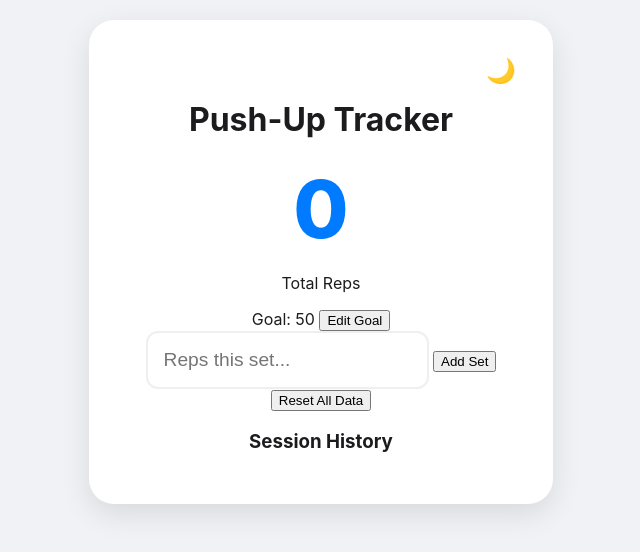
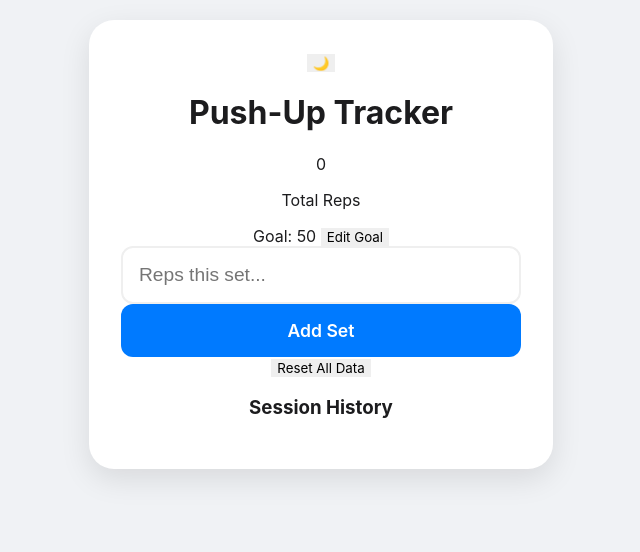
Before and after one commit to ChooRob/rep-tracker, a plain HTML site: page index.html in a window 1280 px wide. Shown: the whole page, without its empty margins (319-959 px from the left). Drawn offline with Linux system fonts and the light colour scheme.

Commit message:
Fix theming between chrome and safari

```diff
--- a/script.js
+++ b/script.js
@@ -16,24 +16,25 @@ let history = JSON.parse(localStorage.getItem('repHistory')) || [];
 
 const themeToggle = document.getElementById('theme-toggle');
 
-// 1. Function to apply theme
 function applyTheme(theme) {
+    // Applying to both body and documentElement for Safari compatibility
     document.documentElement.setAttribute('data-theme', theme);
+    document.body.setAttribute('data-theme', theme);
+
     localStorage.setItem('theme', theme);
     themeToggle.textContent = theme === 'light' ? '🌙' : '☀️';
 }
 
-// 2. Load saved theme or system preference
+// Check for saved preference
 const savedTheme = localStorage.getItem('theme') ||
     (window.matchMedia('(prefers-color-scheme: dark)').matches ? 'dark' : 'light');
 
+// Apply immediately
 applyTheme(savedTheme);
 
-// 3. Toggle event
 themeToggle.addEventListener('click', () => {
     const currentTheme = document.documentElement.getAttribute('data-theme');
-    const newTheme = currentTheme === 'light' ? 'dark' : 'light';
-    applyTheme(newTheme);
+    applyTheme(currentTheme === 'light' ? 'dark' : 'light');
 });
 
 // Initial Load
--- a/style.css
+++ b/style.css
@@ -16,19 +16,21 @@
     --input-bg: #2c2c2e;
 }
 
+/* Base Styles */
 body {
     font-family: -apple-system, BlinkMacSystemFont, "Segoe UI", Roboto, sans-serif;
     display: flex;
     justify-content: center;
-    background-color: var(--bg-color); /* Updated */
+    background-color: var(--bg-color);
     margin: 0;
     padding: 20px;
     transition: background-color 0.3s ease;
+    -webkit-font-smoothing: antialiased; /* Better text on Safari */
 }
 
 .container {
-    background: var(--card-bg); /* Updated */
-    color: var(--text-main);    /* Updated */
+    background: var(--card-bg);
+    color: var(--text-main);
     padding: 2rem;
     border-radius: 25px;
     box-shadow: 0 10px 30px rgba(0,0,0,0.1);
@@ -38,53 +40,37 @@ body {
     transition: background-color 0.3s ease, color 0.3s ease;
 }
 
-h1 {
-    color: var(--text-main); /* Forces title to change color */
-    margin-top: 10px;
+/* BUTTON RESET (The Safari Fix) */
+button {
+    -webkit-appearance: none; /* Removes Safari default look */
+    appearance: none;
+    border: none;
+    cursor: pointer;
+    font-family: inherit;
 }
 
-.counter-display #rep-count {
-    font-size: 5rem;
-    font-weight: 800;
-    color: #007AFF; /* Stays blue in both modes for branding */
-    display: block;
+/* Primary Button Styling */
+#add-btn {
+    width: 100%;
+    padding: 16px;
+    font-size: 1.1rem;
+    font-weight: 600;
+    border-radius: 12px;
+    background-color: #007AFF;
+    color: white;
 }
 
-/* Input Fields */
+/* Input Styling */
 input {
+    -webkit-appearance: none; /* Removes Safari shadow */
+    width: 100%;
+    box-sizing: border-box; /* Prevents input from overflowing */
     padding: 16px;
     font-size: 1.2rem;
     background-color: var(--input-bg);
     color: var(--text-main);
     border: 2px solid var(--border-color);
     border-radius: 12px;
-    outline: none;
 }
 
-/* History Items */
-.history-item {
-    display: flex;
-    justify-content: space-between;
-    padding: 12px 0;
-    border-bottom: 1px solid var(--border-color);
-}
-
-.history-time {
-    color: var(--text-sub);
-}
-
-/* Theme Toggle Position */
-.top-controls {
-    display: flex;
-    justify-content: flex-end;
-}
-
-#theme-toggle {
-    background: none;
-    border: none;
-    font-size: 1.5rem;
-    cursor: pointer;
-    padding: 5px;
-}
-
-/* Keep the rest of your button and progress bar styles below... */
+/* Rest of your existing Progress Bar and History styles... */
```
